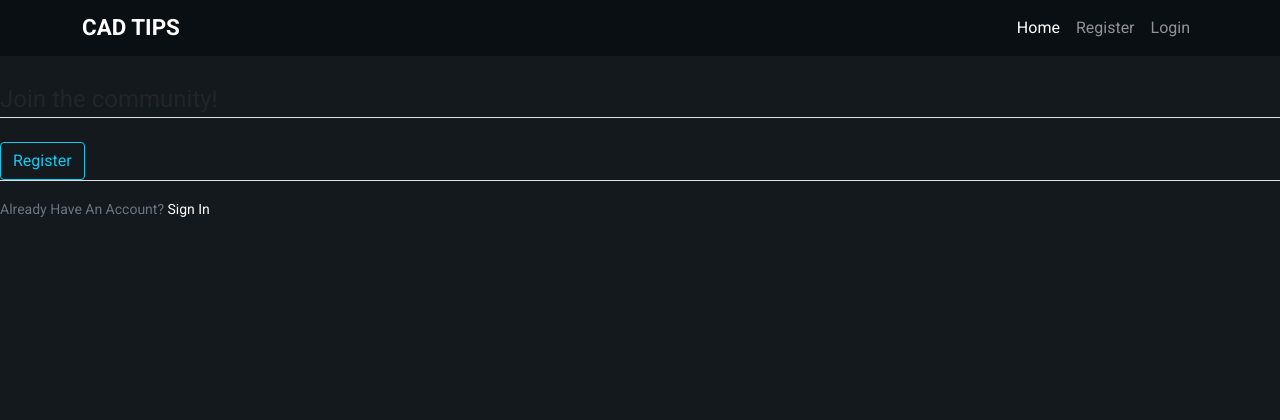
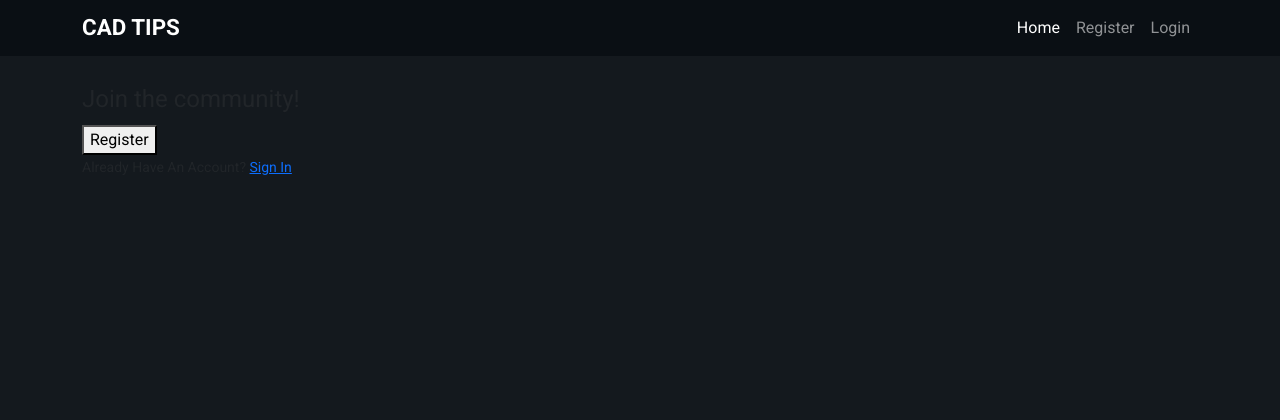
Before and after one commit to DavidHearl/inventor-blog, a Django app: page /register/ in a window 1280 px wide. Shown: the top 420 px of the page. Run offline with Django 3.2, Linux system fonts and the light colour scheme; some libraries are stand-ins or nearby versions.

Commit message:
fixed view issues and removed redundent bootstrap classes used in inception

```diff
--- a/blog/templates/views/register.html
+++ b/blog/templates/views/register.html
@@ -3,22 +3,26 @@
 
 {% block content %}
 
-<main class='content-section'>
+<div class="container">
+    <div class="row">
+        <div class="col">
             <form method="POST">
                 {% csrf_token %}
-        <fieldset class="form-group">
-            <legend class="border-bottom mb-4">Join the community!</legend>
+                <fieldset>
+                    <legend>Join the community!</legend>
                     {{ form|crispy }}
                 </fieldset>
-        <div class="form-group">
-            <button type="submit" class="btn btn-outline-info">Register</button>
+                <div>
+                    <button type="submit">Register</button>
                 </div>
             </form>
-    <div class="border-top pt-3">
-        <small class="text-muted">
-            Already Have An Account? <a class="ml-2 text-decoration-none" href="{% url 'login' %}">Sign In</a>
+            <div>
+                <small>
+                    Already Have An Account? <a href="{% url 'login' %}">Sign In</a>
                 </small>
             </div>
-</main>
+        </div>
+    </div>
+</div>
 
 {% endblock %}
--- a/blog/views.py
+++ b/blog/views.py
@@ -47,7 +47,8 @@
     View that displays each individual post
     """
     post = Post.objects.get(id=pk)
-    comments = post.comment_set.all().order_by('-created')
+    comments = post.comment_set.all()
+    # .order_by('-created')
 
     liked = False
 
--- a/static/css/style.css
+++ b/static/css/style.css
@@ -30,102 +30,11 @@
 
 /* ----- Main View ----- */
 
-.post-title{
-    color: black;
+.card{
+    margin-bottom: 20px;
+    border: 1px solid white;
+    background-color: rgb(20,25,30);
 }
-
-h1{
-    color: #fff;
-}
-
-.card{
-    border: 1px solid rgba(125,125,125, 0.5);
-    border-radius: 5px;
-}
-
-.card-body{
-    padding: 8px;
-}
-
-h2{
-    margin: 6px 0;
-    text-decoration: none;
-    color: black;
-}
-
-hr{
-    margin: 2px;
-}
-
-a{
-    text-decoration: none;
-    color: white;
-}
-
-.post-information{
-    margin: 8px 0 0 0;
-}
-
-/* ----- Post View ----- */
-
-.form-control{
-    margin-bottom: 10px;
-}
-
-.like-button{
-    border: none;
-    background: none;
-}
-
-.fa-heart{
-    color: black;
-}
-
-.fa-comments{
-    color:black;
-}
-
-#submit-comment{
-    float: right;
-}
-
-.comments{
-    margin: 10px 0;
-    padding: 5px;
-    border: none;
-}
-
-/* ----- Sign in ----- */
-
-.flex-shink-0{
-    margin: 0 auto;
-}
-
-button{
-    background-color: #2196f3;
-    color: #fff;
-    border: none;
-    border-radius: 5px;
-    padding: 5px 10px;
-}
-
-#logout-button{
-    width:200px;
-}
-
-#login-button{
-    width: 286.5px;
-}
-
-#register-button{
-    width: 341px;
-}
-
-.center{
-    text-align: center;
-}
-
-h3{text-align: center;}
 
 /* Footer */
 
```
Also changed, not shown: blog/templates/views/delete.html (+16 -16 lines), blog/templates/views/index.html (+14 -83 lines), blog/templates/views/login.html (+6 -2 lines). Lines whose indentation alone changed are shown as unchanged.
